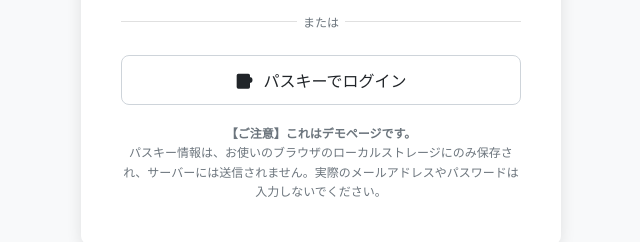
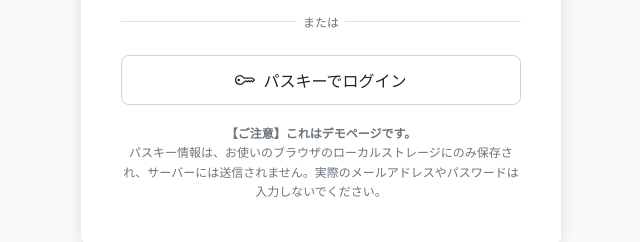
Before and after one commit to nden14800/Demo-Login-Sign-Up, a plain HTML site: page index.html in a window 1280 px wide. Shown: the part 480-722 px from the top of the page, 319-959 px from the left. Drawn offline with Linux system fonts and the light colour scheme.

Commit message:
Update index.html

```diff
--- a/index.html
+++ b/index.html
@@ -223,7 +223,12 @@
             border: 1px solid var(--passkey-button-border);
         }
         .passkey-btn:hover { background-color: var(--passkey-button-hover-bg); }
-        .passkey-btn svg { width: 20px; height: 20px; fill: currentColor; }
+        /* SVGのサイズをCSSで指定 */
+        .passkey-btn svg {
+            width: 20px;
+            height: 20px;
+            fill: currentColor;
+        }
 
         .divider {
             display: flex;
@@ -352,7 +357,10 @@
         <div class="divider fade-in-item" style="animation-delay: 0.75s;">または</div>
 
         <button type="button" id="passkeyButton" class="passkey-btn fade-in-item" style="animation-delay: 0.8s;">
-            <svg xmlns="http://www.w3.org/2000/svg" viewBox="0 0 24 24"><path d="M17.5 8.5h-11a3.5 3.5 0 0 0 0 7h11a3.5 3.5 0 0 0 0-7zm-11 5.5a2 2 0 1 1 2-2 2 2 0 0 1-2 2zM21 12l-2-2v1.5h-1v-5a2 2 0 0 0-2-2H4a2 2 0 0 0-2 2v14a2 2 0 0 0 2 2h12a2 2 0 0 0 2-2v-5h1V14l2-2z"/></svg>
+            <svg xmlns="http://www.w3.org/2000/svg" width="16" height="16" fill="currentColor" class="bi bi-key" viewBox="0 0 16 16">
+                <path d="M0 8a4 4 0 0 1 7.465-2H14a.5.5 0 0 1 .354.146l1.5 1.5a.5.5 0 0 1 0 .708l-1.5 1.5a.5.5 0 0 1-.708 0L13 9.207l-.646.647a.5.5 0 0 1-.708 0L11 9.207l-.646.647a.5.5 0 0 1-.708 0L9 9.207l-.646.647A.5.5 0 0 1 8 10h-.535A4 4 0 0 1 0 8m4-3a3 3 0 1 0 2.712 4.285A.5.5 0 0 1 7.163 9h.63l.853-.854a.5.5 0 0 1 .708 0l.646.647.646-.647a.5.5 0 0 1 .708 0l.646.647.646-.647a.5.5 0 0 1 .708 0l.646.647.793-.793-1-1h-6.63a.5.5 0 0 1-.451-.285A3 3 0 0 0 4 5"/>
+                <path d="M4 8a1 1 0 1 1-2 0 1 1 0 0 1 2 0"/>
+            </svg>
             <span id="passkeyButtonText">パスキーでログイン</span>
         </button>
 
```
